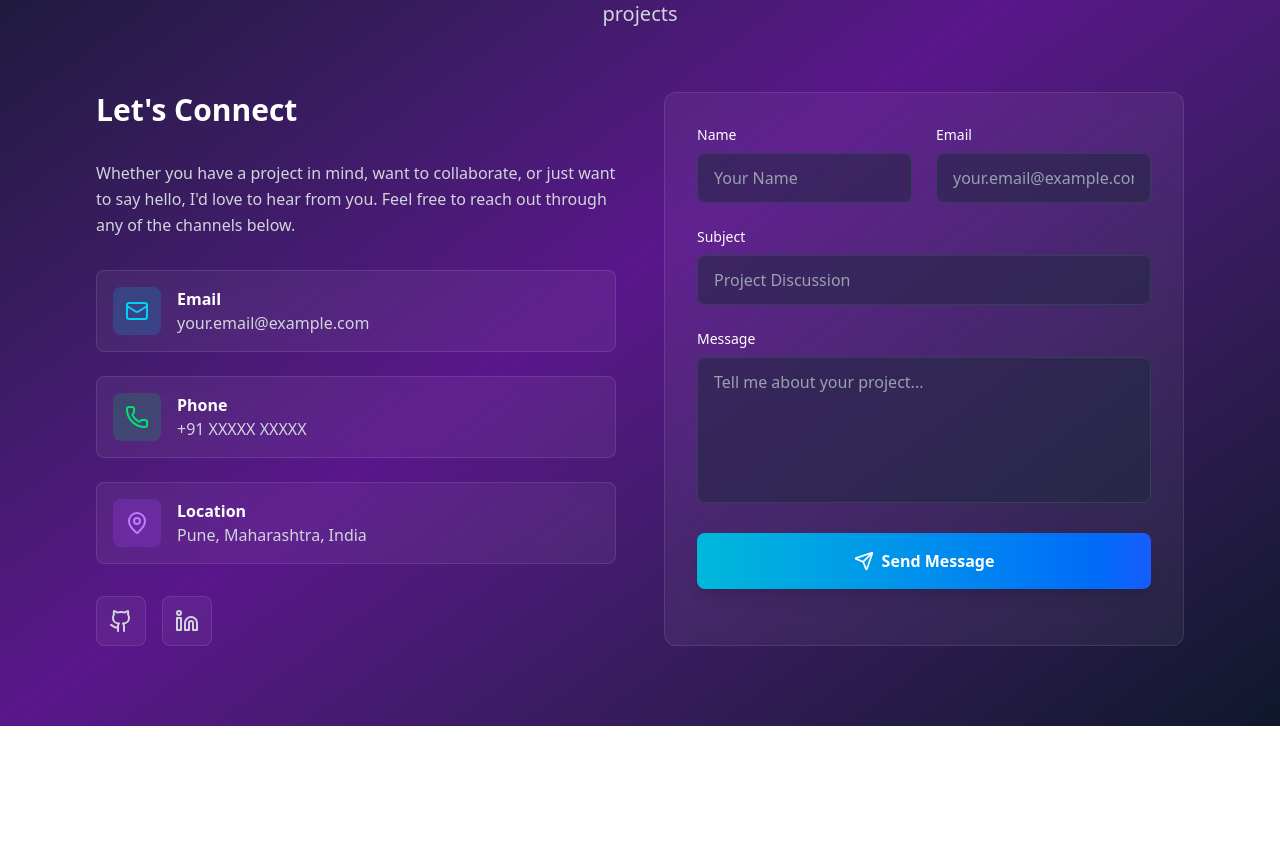
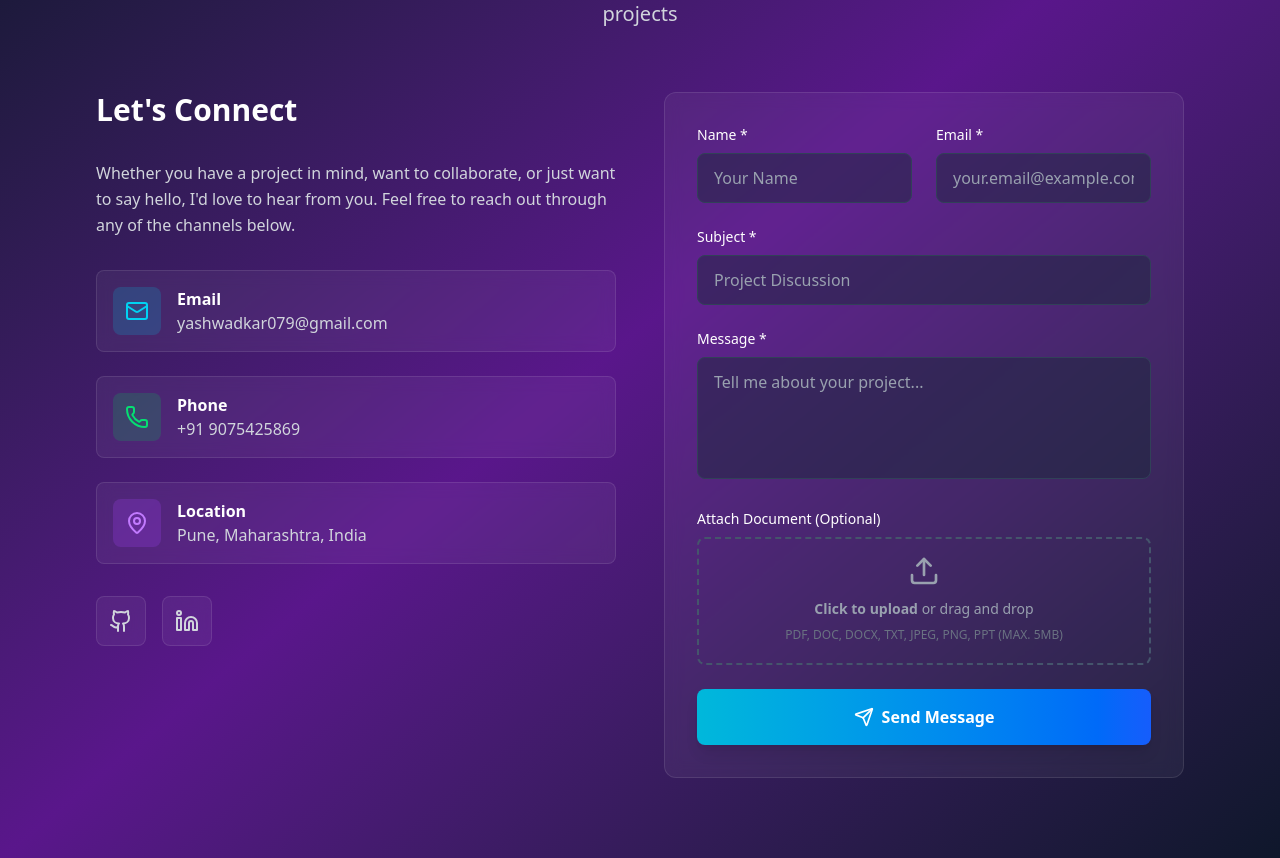
Before and after one commit to Yashwadkar2121/portfolio, a React (Vite) app: page / in a window 1280 px wide. Shown: the part 7711-8569 px from the top of the page. Before the commit the page ends 8437 px from the top, so only its background shows below. Built offline with nearby package versions, Linux system fonts and the light colour scheme.

Commit message:
contact and emailjs integration is done

```diff
--- a/package.json
+++ b/package.json
@@ -10,6 +10,7 @@
     "preview": "vite preview"
   },
   "dependencies": {
+    "@emailjs/browser": "^4.4.1",
     "@tailwindcss/vite": "^4.1.16",
     "framer-motion": "^12.23.24",
     "lucide-react": "^0.552.0",
--- a/src/components/Contant.jsx
+++ b/src/components/Contant.jsx
@@ -1,7 +1,31 @@
 import { motion } from "framer-motion";
-import { Mail, Phone, MapPin, Send, Github, Linkedin } from "lucide-react";
+import {
+  Mail,
+  Phone,
+  MapPin,
+  Send,
+  Github,
+  Linkedin,
+  FileText,
+  Upload,
+  X,
+} from "lucide-react";
+import { useState, useRef } from "react";
+import emailjs from "@emailjs/browser";
 
 const Contact = () => {
+  const [formData, setFormData] = useState({
+    name: "",
+    email: "",
+    subject: "",
+    message: "",
+    file: null,
+  });
+  const [isSubmitting, setIsSubmitting] = useState(false);
+  const [submitStatus, setSubmitStatus] = useState("");
+  const fileInputRef = useRef(null);
+  const formRef = useRef(null);
+
   const containerVariants = {
     hidden: { opacity: 0 },
     visible: {
@@ -22,6 +46,113 @@ const Contact = () => {
         duration: 0.5,
       },
     },
+  };
+
+  const handleInputChange = (e) => {
+    const { name, value } = e.target;
+    setFormData((prev) => ({
+      ...prev,
+      [name]: value,
+    }));
+  };
+
+  const handleFileChange = (e) => {
+    const file = e.target.files[0];
+    if (file) {
+      if (file.size > 5 * 1024 * 1024) {
+        alert("File size must be less than 5MB");
+        return;
+      }
+
+      const allowedTypes = [
+        "application/pdf",
+        "application/msword",
+        "application/vnd.openxmlformats-officedocument.wordprocessingml.document",
+        "text/plain",
+        "image/jpeg",
+        "image/png",
+        "application/vnd.ms-powerpoint",
+        "application/vnd.openxmlformats-officedocument.presentationml.presentation",
+      ];
+
+      if (!allowedTypes.includes(file.type)) {
+        alert(
+          "Please upload PDF, DOC, DOCX, TXT, JPEG, PNG, or PPT files only"
+        );
+        return;
+      }
+
+      setFormData((prev) => ({
+        ...prev,
+        file: file,
+      }));
+    }
+  };
+
+  const handleRemoveFile = () => {
+    setFormData((prev) => ({
+      ...prev,
+      file: null,
+    }));
+    if (fileInputRef.current) {
+      fileInputRef.current.value = "";
+    }
+  };
+
+  const handleSubmit = async (e) => {
+    e.preventDefault();
+    setIsSubmitting(true);
+    setSubmitStatus("");
+
+    try {
+      await sendEmailWithEmailJS();
+      setSubmitStatus("success");
+
+      // Reset form
+      setFormData({
+        name: "",
+        email: "",
+        subject: "",
+        message: "",
+        file: null,
+      });
+      if (fileInputRef.current) {
+        fileInputRef.current.value = "";
+      }
+      if (formRef.current) {
+        formRef.current.reset();
+      }
+    } catch (error) {
+      console.error("Error sending message:", error);
+      setSubmitStatus("error");
+    } finally {
+      setIsSubmitting(false);
+    }
+  };
+
+  const sendEmailWithEmailJS = () => {
+    const serviceID = "service_s5k6qoi";
+    const templateID = "template_4ygyxng";
+    const publicKey = "KUCCaUJzQ5e7v2Hfk";
+
+    // Template parameters - EmailJS will use these to send FROM visitor TO you
+    const templateParams = {
+      to_name: "Yash", // Your name that will appear in the email
+      from_name: formData.name, // Visitor's name
+      from_email: formData.email, // Visitor's email (akki12@gmail.com)
+      subject: formData.subject,
+      message: formData.message,
+      reply_to: formData.email, // Important: This allows you to reply directly to visitor
+      attachment: formData.file ? formData.file.name : "No file attached",
+      phone: "+91 9075425869",
+      timestamp: new Date().toLocaleString(),
+
+      // Additional info for better organization
+      visitor_email: formData.email,
+      visitor_name: formData.name,
+    };
+
+    return emailjs.send(serviceID, templateID, templateParams, publicKey);
   };
 
   return (
@@ -85,7 +216,7 @@ const Contact = () => {
                 </div>
                 <div>
                   <h4 className="text-white font-semibold">Email</h4>
-                  <p className="text-gray-300">your.email@example.com</p>
+                  <p className="text-gray-300">yashwadkar079@gmail.com</p>
                 </div>
               </div>
 
@@ -95,7 +226,7 @@ const Contact = () => {
                 </div>
                 <div>
                   <h4 className="text-white font-semibold">Phone</h4>
-                  <p className="text-gray-300">+91 XXXXX XXXXX</p>
+                  <p className="text-gray-300">+91 9075425869</p>
                 </div>
               </div>
 
@@ -114,13 +245,17 @@ const Contact = () => {
             <motion.div className="flex space-x-4" variants={itemVariants}>
               <motion.a
                 href="https://github.com/Yashwadkar2121"
+                target="_blank"
+                rel="noopener noreferrer"
                 className="p-3 bg-white/5 backdrop-blur-sm rounded-lg border border-white/10 hover:border-cyan-500/50 text-gray-300 hover:text-cyan-400 transition-all duration-300"
                 whileHover={{ scale: 1.1, y: -2 }}
               >
                 <Github className="w-6 h-6" />
               </motion.a>
               <motion.a
-                href="#"
+                href="https://www.linkedin.com/in/yash-wadkar-2a2114224"
+                target="_blank"
+                rel="noopener noreferrer"
                 className="p-3 bg-white/5 backdrop-blur-sm rounded-lg border border-white/10 hover:border-cyan-500/50 text-gray-300 hover:text-cyan-400 transition-all duration-300"
                 whileHover={{ scale: 1.1, y: -2 }}
               >
@@ -134,24 +269,32 @@ const Contact = () => {
             variants={itemVariants}
             className="bg-white/5 backdrop-blur-sm rounded-xl p-8 border border-white/10"
           >
-            <form className="space-y-6">
+            <form ref={formRef} onSubmit={handleSubmit} className="space-y-6">
               <div className="grid md:grid-cols-2 gap-6">
                 <div>
                   <label className="block text-white text-sm font-medium mb-2">
-                    Name
+                    Name *
                   </label>
                   <input
                     type="text"
+                    name="name"
+                    value={formData.name}
+                    onChange={handleInputChange}
+                    required
                     className="w-full px-4 py-3 bg-slate-800/50 border border-slate-700 rounded-lg text-white placeholder-gray-400 focus:outline-none focus:border-cyan-500 transition-colors"
                     placeholder="Your Name"
                   />
                 </div>
                 <div>
                   <label className="block text-white text-sm font-medium mb-2">
-                    Email
+                    Email *
                   </label>
                   <input
                     type="email"
+                    name="email"
+                    value={formData.email}
+                    onChange={handleInputChange}
+                    required
                     className="w-full px-4 py-3 bg-slate-800/50 border border-slate-700 rounded-lg text-white placeholder-gray-400 focus:outline-none focus:border-cyan-500 transition-colors"
                     placeholder="your.email@example.com"
                   />
@@ -160,10 +303,14 @@ const Contact = () => {
 
               <div>
                 <label className="block text-white text-sm font-medium mb-2">
-                  Subject
+                  Subject *
                 </label>
                 <input
                   type="text"
+                  name="subject"
+                  value={formData.subject}
+                  onChange={handleInputChange}
+                  required
                   className="w-full px-4 py-3 bg-slate-800/50 border border-slate-700 rounded-lg text-white placeholder-gray-400 focus:outline-none focus:border-cyan-500 transition-colors"
                   placeholder="Project Discussion"
                 />
@@ -171,24 +318,120 @@ const Contact = () => {
 
               <div>
                 <label className="block text-white text-sm font-medium mb-2">
-                  Message
+                  Message *
                 </label>
                 <textarea
-                  rows="5"
+                  rows="4"
+                  name="message"
+                  value={formData.message}
+                  onChange={handleInputChange}
+                  required
                   className="w-full px-4 py-3 bg-slate-800/50 border border-slate-700 rounded-lg text-white placeholder-gray-400 focus:outline-none focus:border-cyan-500 transition-colors resize-none"
                   placeholder="Tell me about your project..."
                 ></textarea>
               </div>
 
+              {/* File Upload Section */}
+              <div>
+                <label className="block text-white text-sm font-medium mb-2">
+                  Attach Document (Optional)
+                </label>
+                <div className="space-y-3">
+                  {!formData.file ? (
+                    <div className="flex items-center justify-center w-full">
+                      <label className="flex flex-col items-center justify-center w-full h-32 border-2 border-dashed border-slate-600 rounded-lg cursor-pointer hover:border-cyan-500 transition-colors">
+                        <div className="flex flex-col items-center justify-center pt-5 pb-6">
+                          <Upload className="w-8 h-8 mb-3 text-gray-400" />
+                          <p className="mb-2 text-sm text-gray-400">
+                            <span className="font-semibold">
+                              Click to upload
+                            </span>{" "}
+                            or drag and drop
+                          </p>
+                          <p className="text-xs text-gray-500">
+                            PDF, DOC, DOCX, TXT, JPEG, PNG, PPT (MAX. 5MB)
+                          </p>
+                        </div>
+                        <input
+                          ref={fileInputRef}
+                          type="file"
+                          className="hidden"
+                          onChange={handleFileChange}
+                          accept=".pdf,.doc,.docx,.txt,.jpg,.jpeg,.png,.ppt,.pptx"
+                        />
+                      </label>
+                    </div>
+                  ) : (
+                    <div className="flex items-center justify-between p-4 bg-slate-800/50 rounded-lg border border-slate-700">
+                      <div className="flex items-center space-x-3">
+                        <FileText className="w-6 h-6 text-cyan-400" />
+                        <div>
+                          <p className="text-white text-sm font-medium">
+                            {formData.file.name}
+                          </p>
+                          <p className="text-gray-400 text-xs">
+                            {(formData.file.size / 1024 / 1024).toFixed(2)} MB
+                          </p>
+                        </div>
+                      </div>
+                      <button
+                        type="button"
+                        onClick={handleRemoveFile}
+                        className="text-red-400 hover:text-red-300 transition-colors p-1"
+                      >
+                        <X className="w-4 h-4" />
+                      </button>
+                    </div>
+                  )}
+                </div>
+              </div>
+
+              {/* Submit Button */}
               <motion.button
                 type="submit"
-                className="w-full bg-gradient-to-r from-cyan-500 to-blue-600 text-white font-semibold py-4 px-6 rounded-lg shadow-lg hover:shadow-cyan-500/25 transition-all duration-300 flex items-center justify-center"
-                whileHover={{ scale: 1.02 }}
-                whileTap={{ scale: 0.98 }}
+                disabled={isSubmitting}
+                className="w-full bg-gradient-to-r from-cyan-500 to-blue-600 text-white font-semibold py-4 px-6 rounded-lg shadow-lg hover:shadow-cyan-500/25 transition-all duration-300 flex items-center justify-center disabled:opacity-50 disabled:cursor-not-allowed"
+                whileHover={!isSubmitting ? { scale: 1.02 } : {}}
+                whileTap={!isSubmitting ? { scale: 0.98 } : {}}
               >
-                <Send className="w-5 h-5 mr-2" />
-                Send Message
+                {isSubmitting ? (
+                  <>
+                    <div className="w-5 h-5 border-2 border-white border-t-transparent rounded-full animate-spin mr-2"></div>
+                    Sending...
+                  </>
+                ) : (
+                  <>
+                    <Send className="w-5 h-5 mr-2" />
+                    Send Message
+                  </>
+                )}
               </motion.button>
+
+              {/* Status Messages */}
+              {submitStatus === "success" && (
+                <motion.div
+                  initial={{ opacity: 0, y: 10 }}
+                  animate={{ opacity: 1, y: 0 }}
+                  className="p-4 bg-green-500/20 border border-green-500/30 rounded-lg"
+                >
+                  <p className="text-green-400 text-sm text-center">
+                    ✅ Message sent successfully! I'll get back to you soon.
+                  </p>
+                </motion.div>
+              )}
+
+              {submitStatus === "error" && (
+                <motion.div
+                  initial={{ opacity: 0, y: 10 }}
+                  animate={{ opacity: 1, y: 0 }}
+                  className="p-4 bg-red-500/20 border border-red-500/30 rounded-lg"
+                >
+                  <p className="text-red-400 text-sm text-center">
+                    ❌ Failed to send message. Please try again or contact me
+                    directly via email.
+                  </p>
+                </motion.div>
+              )}
             </form>
           </motion.div>
         </motion.div>
```
Also changed, not shown: 1 other file (tests, documents, lock files or other folders).
